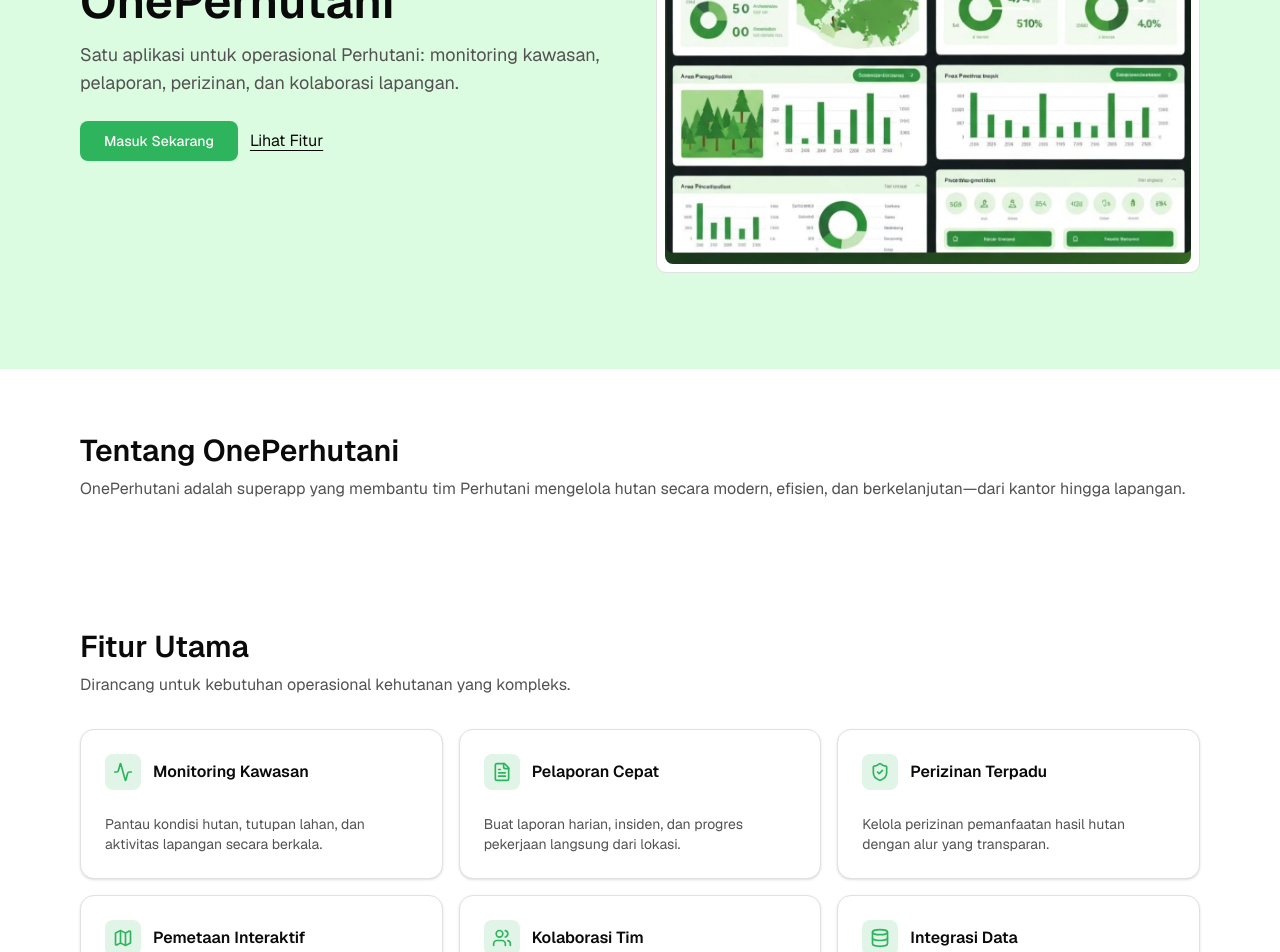
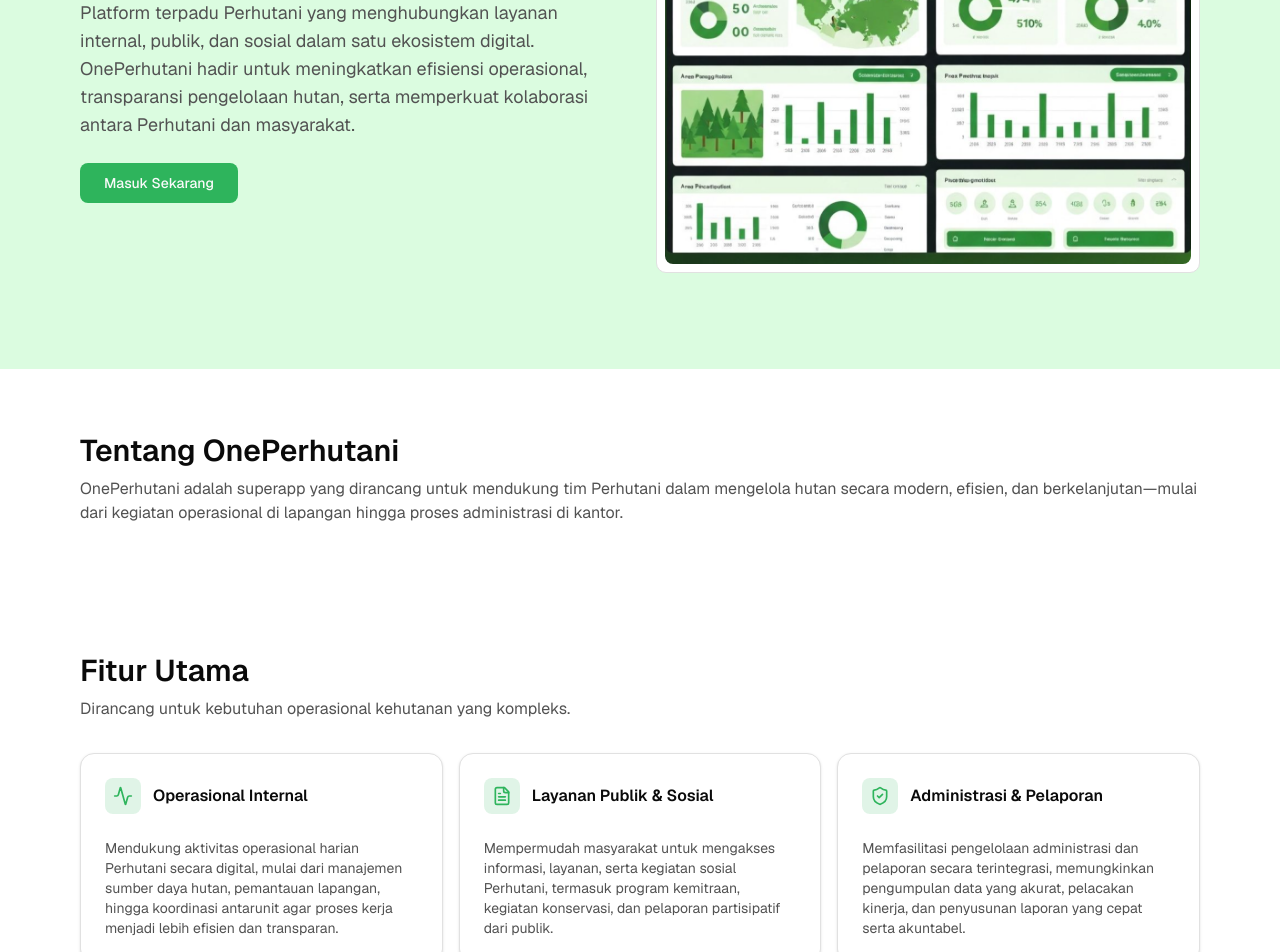
Before and after one commit to heronhoga/superapp-perhutani, a Next.js app: page / in a window 1280 px wide. Shown: the part 300-1252 px from the top of the page. Built offline with nearby package versions, Linux system fonts and the light colour scheme.

Commit message:
fix:fix something again

```diff
--- a/app/page.tsx
+++ b/app/page.tsx
@@ -13,9 +13,10 @@ export default function HomePage() {
           Tentang OnePerhutani
         </h2>
         <p className="mt-2 text-muted-foreground">
-          OnePerhutani adalah superapp yang membantu tim Perhutani mengelola
-          hutan secara modern, efisien, dan berkelanjutan—dari kantor hingga
-          lapangan.
+          OnePerhutani adalah superapp yang dirancang untuk mendukung tim
+          Perhutani dalam mengelola hutan secara modern, efisien, dan
+          berkelanjutan—mulai dari kegiatan operasional di lapangan hingga
+          proses administrasi di kantor.
         </p>
       </section>
       <FeatureSection />
--- a/components/feature-section.tsx
+++ b/components/feature-section.tsx
@@ -1,46 +1,44 @@
-import { FeatureCard } from "./feature-card"
-import { Activity, FileText, ShieldCheck, Map, Users, Database } from "lucide-react"
+import { FeatureCard } from "./feature-card";
+import {
+  Activity,
+  FileText,
+  ShieldCheck,
+  Map,
+  Users,
+  Database,
+} from "lucide-react";
 
 export function FeatureSection() {
   return (
     <section id="fitur" className="w-full">
       <div className="mx-auto max-w-6xl px-4 py-12 md:py-16">
-        <h2 className="text-2xl md:text-3xl font-semibold text-balance">Fitur Utama</h2>
-        <p className="mt-2 text-muted-foreground">Dirancang untuk kebutuhan operasional kehutanan yang kompleks.</p>
+        <h2 className="text-2xl md:text-3xl font-semibold text-balance">
+          Fitur Utama
+        </h2>
+        <p className="mt-2 text-muted-foreground">
+          Dirancang untuk kebutuhan operasional kehutanan yang kompleks.
+        </p>
 
         <div className="mt-8 grid gap-4 sm:grid-cols-2 lg:grid-cols-3">
           <FeatureCard
-            title="Monitoring Kawasan"
-            description="Pantau kondisi hutan, tutupan lahan, dan aktivitas lapangan secara berkala."
+            title="Operasional Internal"
+            description="Mendukung aktivitas operasional harian Perhutani secara digital, mulai dari manajemen sumber daya hutan, pemantauan lapangan, hingga koordinasi antarunit agar proses kerja menjadi lebih efisien dan transparan."
             icon={<Activity className="h-5 w-5" aria-hidden />}
           />
+
           <FeatureCard
-            title="Pelaporan Cepat"
-            description="Buat laporan harian, insiden, dan progres pekerjaan langsung dari lokasi."
+            title="Layanan Publik & Sosial"
+            description="Mempermudah masyarakat untuk mengakses informasi, layanan, serta kegiatan sosial Perhutani, termasuk program kemitraan, kegiatan konservasi, dan pelaporan partisipatif dari publik."
             icon={<FileText className="h-5 w-5" aria-hidden />}
           />
+
           <FeatureCard
-            title="Perizinan Terpadu"
-            description="Kelola perizinan pemanfaatan hasil hutan dengan alur yang transparan."
+            title="Administrasi & Pelaporan"
+            description="Memfasilitasi pengelolaan administrasi dan pelaporan secara terintegrasi, memungkinkan pengumpulan data yang akurat, pelacakan kinerja, dan penyusunan laporan yang cepat serta akuntabel."
             icon={<ShieldCheck className="h-5 w-5" aria-hidden />}
-          />
-          <FeatureCard
-            title="Pemetaan Interaktif"
-            description="Lihat peta interaktif untuk blok, petak, dan aksesibilitas wilayah."
-            icon={<Map className="h-5 w-5" aria-hidden />}
-          />
-          <FeatureCard
-            title="Kolaborasi Tim"
-            description="Komunikasi lintas unit, tugaskan pekerjaan, dan tinjau hasil."
-            icon={<Users className="h-5 w-5" aria-hidden />}
-          />
-          <FeatureCard
-            title="Integrasi Data"
-            description="Sinkron dengan sistem internal untuk data yang konsisten dan akurat."
-            icon={<Database className="h-5 w-5" aria-hidden />}
           />
         </div>
       </div>
     </section>
-  )
+  );
 }
--- a/components/footer.tsx
+++ b/components/footer.tsx
@@ -4,18 +4,26 @@ export function Footer() {
       <div className="mx-auto max-w-6xl px-4 py-8 grid gap-4 md:grid-cols-3">
         <div>
           <p className="font-semibold">OnePerhutani</p>
-          <p className="text-sm text-muted-foreground">Superapp untuk pengelolaan hutan berkelanjutan.</p>
+          <p className="text-sm text-muted-foreground">
+            Superapp untuk pengelolaan hutan berkelanjutan.
+          </p>
         </div>
         <div>
           <p className="font-semibold">Perusahaan</p>
           <ul className="mt-2 space-y-1">
             <li>
-              <a className="text-sm text-muted-foreground hover:text-foreground" href="#tentang">
+              <a
+                className="text-sm text-muted-foreground hover:text-foreground"
+                href="#tentang"
+              >
                 Tentang
               </a>
             </li>
             <li>
-              <a className="text-sm text-muted-foreground hover:text-foreground" href="#fitur">
+              <a
+                className="text-sm text-muted-foreground hover:text-foreground"
+                href="#fitur"
+              >
                 Fitur
               </a>
             </li>
@@ -23,12 +31,14 @@ export function Footer() {
         </div>
         <div>
           <p className="font-semibold">Kontak</p>
-          <p className="text-sm text-muted-foreground">support@oneperhutani.app</p>
+          <p className="text-sm text-muted-foreground">
+            support@oneperhutani.app
+          </p>
         </div>
       </div>
       <div className="border-t py-4 text-center text-xs text-muted-foreground">
-        © {new Date().getFullYear()} OnePerhutani. Semua hak dilindungi.
+        Kelompok 6 START Program Perhutani 2025
       </div>
     </footer>
-  )
+  );
 }
--- a/components/landing-hero.tsx
+++ b/components/landing-hero.tsx
@@ -10,19 +10,16 @@ export function LandingHero() {
             OnePerhutani
           </h1>
           <p className="mt-4 text-pretty text-muted-foreground md:text-lg">
-            Satu aplikasi untuk operasional Perhutani: monitoring kawasan,
-            pelaporan, perizinan, dan kolaborasi lapangan.
+            Platform terpadu Perhutani yang menghubungkan layanan internal,
+            publik, dan sosial dalam satu ekosistem digital. OnePerhutani hadir
+            untuk meningkatkan efisiensi operasional, transparansi pengelolaan
+            hutan, serta memperkuat kolaborasi antara Perhutani dan masyarakat.
           </p>
+
           <div className="mt-6 flex items-center gap-3">
             <Link href="/login">
               <Button size="lg">Masuk Sekarang</Button>
             </Link>
-            <a
-              href="#fitur"
-              className="text-sm md:text-base text-foreground underline underline-offset-4"
-            >
-              Lihat Fitur
-            </a>
           </div>
         </div>
 
```
